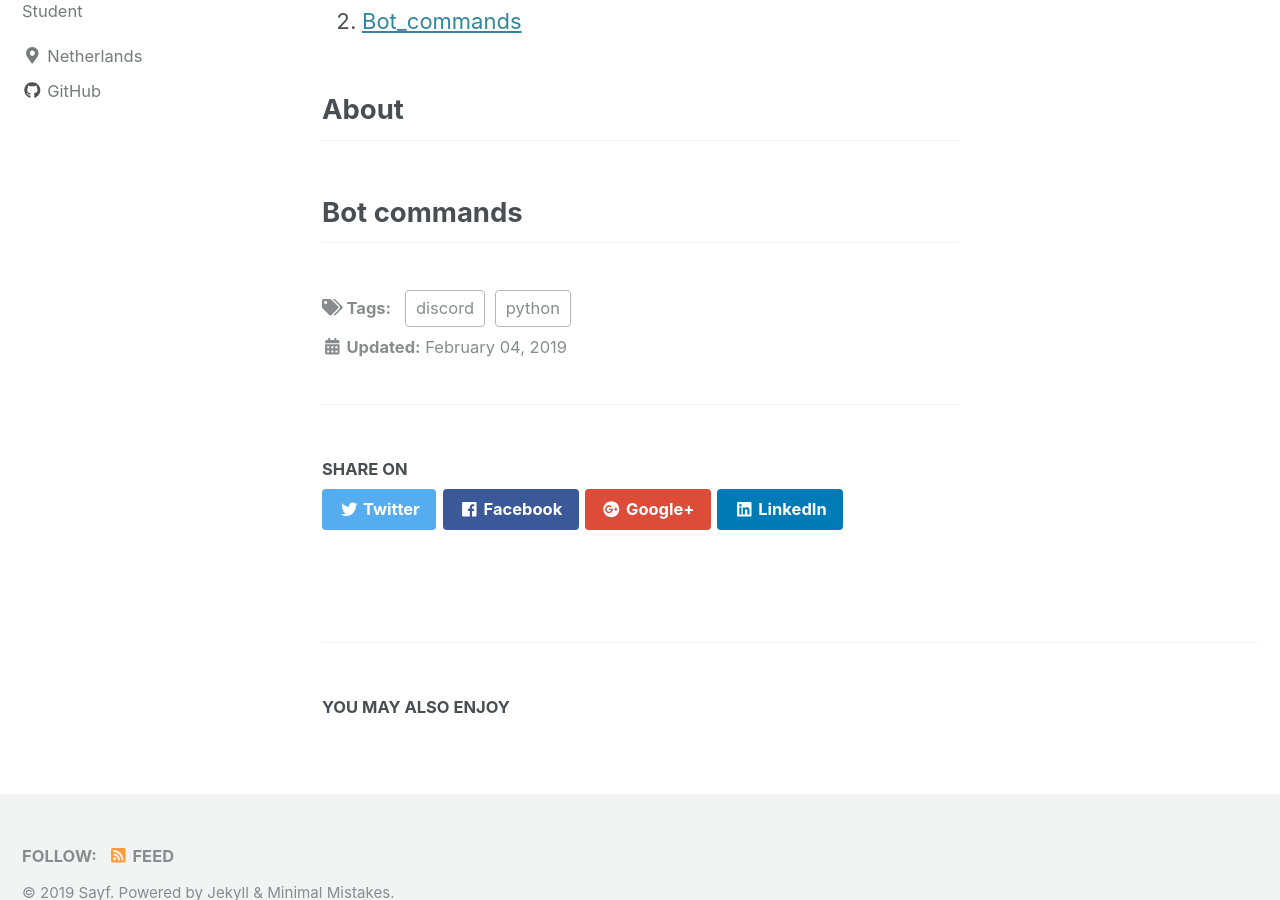
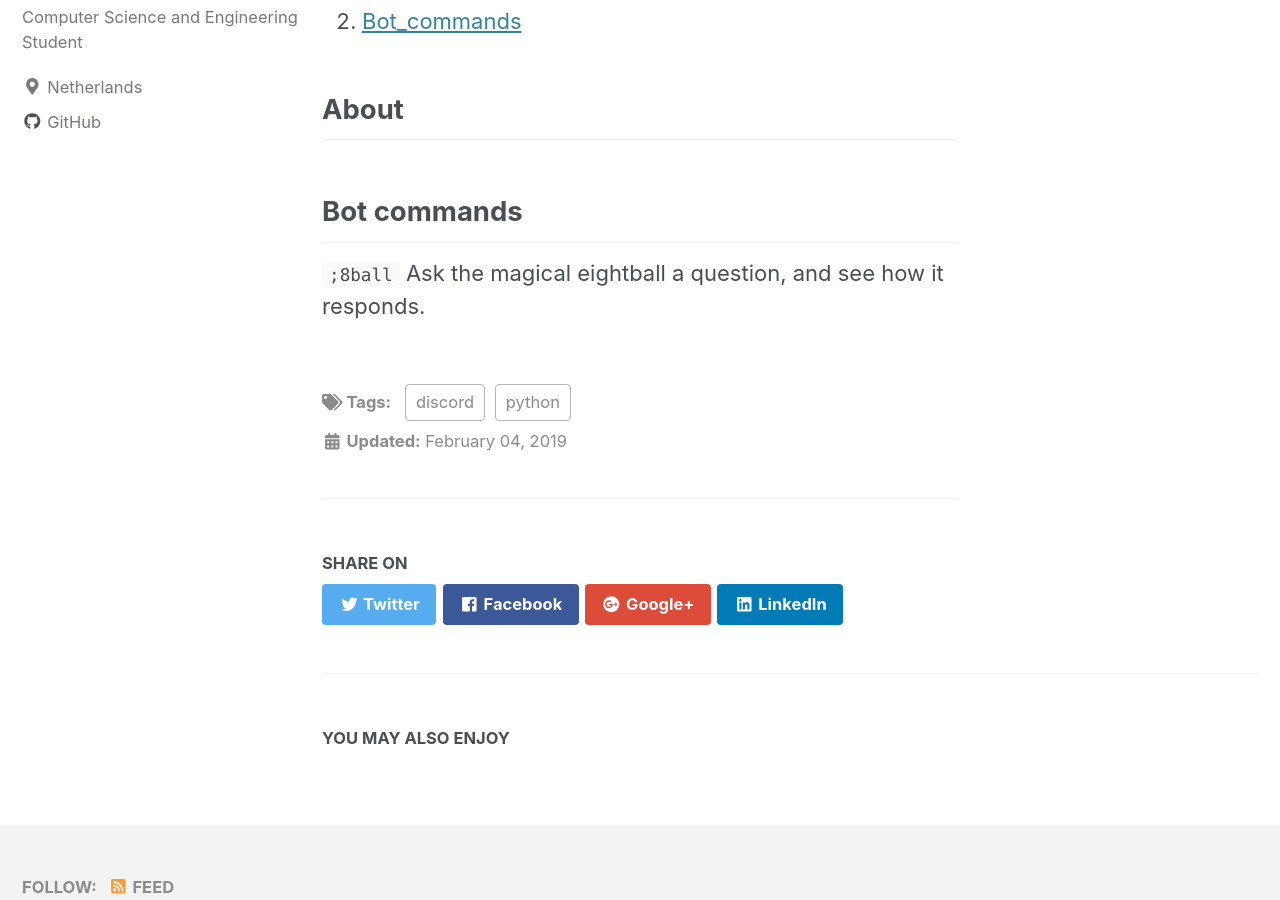
Before and after one commit to imnublet/imnublet.github.io, a Jekyll site: the page built from _posts/2019-02-4-My-First-Discord-Bot.md, in a window 1280 px wide and 900 px high, scrolled down 530 px. Built offline with Jekyll 4.4.1, drawn with Linux system fonts in a browser that asks for light colours; cached includes are drawn as plain includes; nearby versions of some CDN libraries.

Commit message:
added command

```diff
--- a/_posts/2019-02-4-My-First-Discord-Bot.md
+++ b/_posts/2019-02-4-My-First-Discord-Bot.md
@@ -12,4 +12,7 @@
 2. [Bot_commands](#Bot_commands)
 
 ## About
+
+
 ## Bot commands
+`;8ball` Ask the magical eightball a question, and see how it responds.
```
